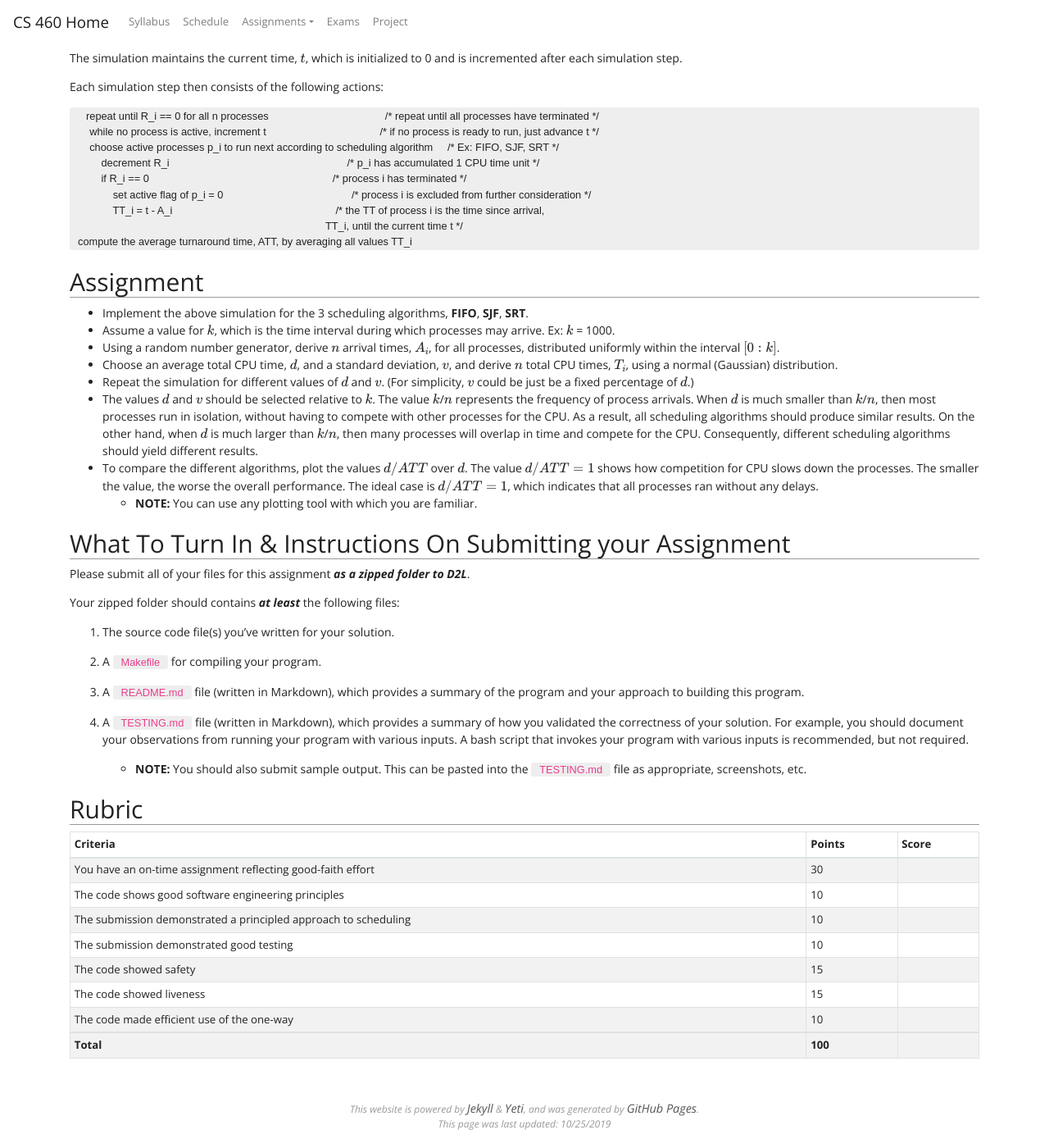
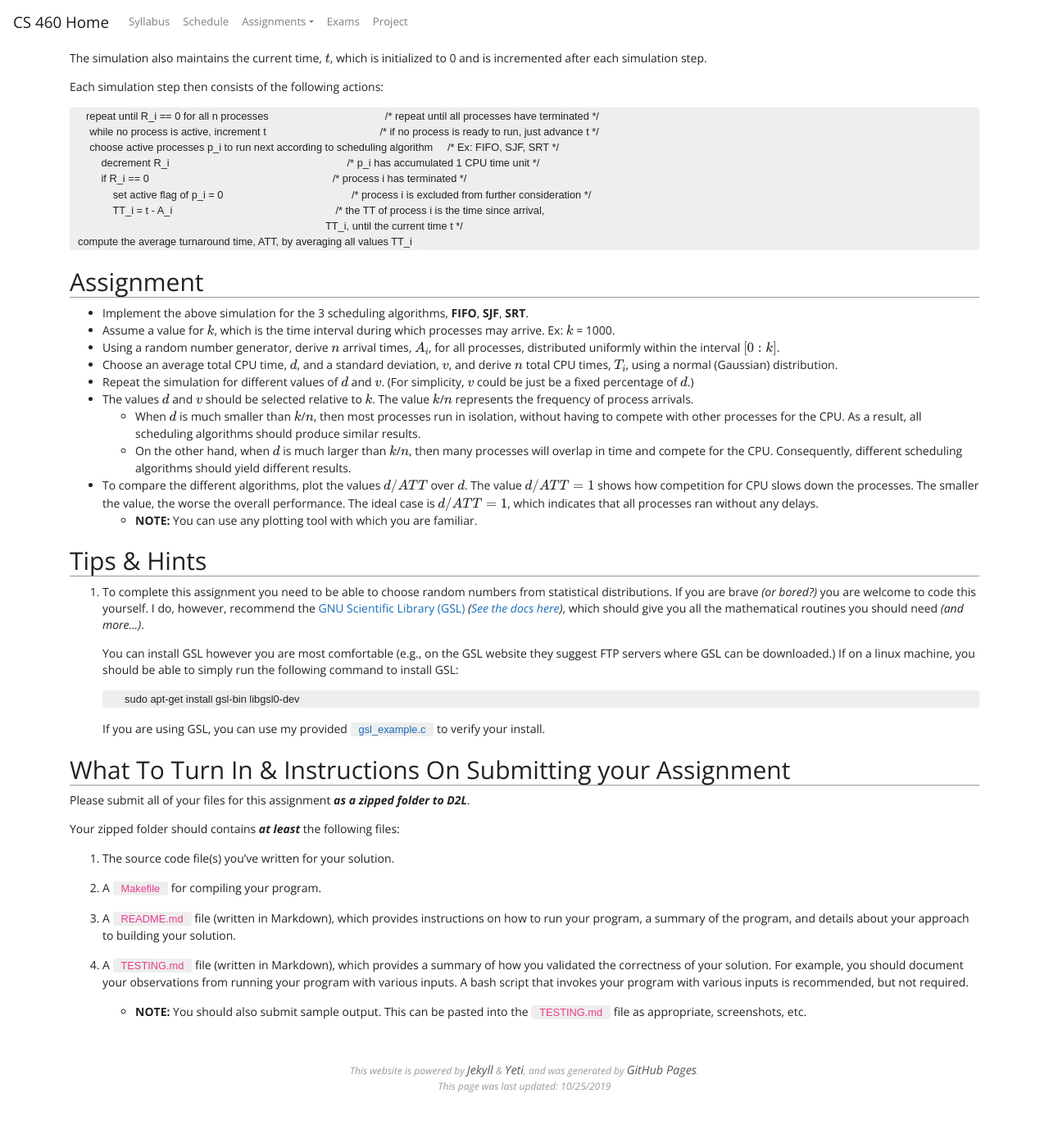
Before and after one commit to traviswpeters/cs460-2019-fall, a Jekyll site: the page built from a2.md, in a window 1280 px wide and 1400 px high, scrolled down 767 px. Shown: the whole window at 82% size. Built offline with Jekyll 4.4.1, drawn with Linux system fonts in a browser that asks for light colours; nearby versions of some CDN libraries; formulas are drawn with MathJax 3; our own code applies the rules of GitHub Pages for plain Markdown files; after the commit the page ends 2121 px from its top, so only the background shows below that.

````diff
--- a/_data/settings.yml
+++ b/_data/settings.yml
@@ -67,7 +67,7 @@ homeworks:
     url: 'https://ecat.montana.edu/d2l/home/553509'
     shortname: 'HW6'
     due: 'Due 11/08'
-    show: False
+    show: True
 
 assignments:
   a1:
@@ -86,7 +86,7 @@ assignments:
     due: 'Due 11/08'
     tinedue: '@10pm'
     duelong: 'Friday, November 8th, 2019 @10pm'
-    show: False # show on schedule?
+    show: True # show on schedule?
   a3:
     shortname: 'PA3'
     longname: 'Programming Assignment 3: ???'
--- a/a2.md
+++ b/a2.md
@@ -38,7 +38,7 @@ The table is initialized as follows:
 - Each $$T_i$$ is an integer chosen randomly from a normal (Gaussian) distribution with an average $$d$$ and a standard deviation $$v$$, where $$d$$ and $$v$$ are simulation parameters.
 - Each $$R_i$$ is initialized to $$T_i$$, since prior to execution, the remaining time is equal to the total CPU time required.
 
-The simulation maintains the current time, $$t$$, which is initialized to 0 and is incremented after each simulation step.
+The simulation also maintains the current time, $$t$$, which is initialized to 0 and is incremented after each simulation step.
 
 Each simulation step then consists of the following actions:
 ```
@@ -60,16 +60,31 @@ compute the average turnaround time, ATT, by averaging all values TT_i
 - Using a random number generator, derive $$n$$ arrival times, $$A_i$$, for all processes, distributed uniformly within the interval $$[0 : k]$$.
 - Choose an average total CPU time, $$d$$, and a standard deviation, $$v$$, and derive $$n$$ total CPU times, $$T_i$$, using a normal (Gaussian) distribution.
 - Repeat the simulation for different values of $$d$$ and $$v$$. (For simplicity, $$v$$ could be just be a fixed percentage of $$d$$.)
-- The values $$d$$ and $$v$$ should be selected relative to $$k$$. The value $$k$$/$$n$$ represents the frequency of process arrivals.
-When $$d$$ is much smaller than $$k$$/$$n$$, then most processes run in isolation, without having to compete with other processes for the CPU.
-As a result, all scheduling algorithms should produce similar results.
-On the other hand, when $$d$$ is much larger than $$k$$/$$n$$, then many processes will overlap in time and compete for the CPU.
-Consequently, different scheduling algorithms should yield different results.
+- The values $$d$$ and $$v$$ should be selected relative to $$k$$.
+The value $$k$$/$$n$$ represents the frequency of process arrivals.
+  - When $$d$$ is much smaller than $$k$$/$$n$$, then most processes run in isolation, without having to compete with other processes for the CPU.
+  As a result, all scheduling algorithms should produce similar results.
+  - On the other hand, when $$d$$ is much larger than $$k$$/$$n$$, then many processes will overlap in time and compete for the CPU.
+  Consequently, different scheduling algorithms should yield different results.
 - To compare the different algorithms, plot the values $$d / ATT$$ over $$d$$.
 The value $$d / ATT = 1$$ shows how competition for CPU slows down the processes.
 The smaller the value, the worse the overall performance.
 The ideal case is $$d / ATT = 1$$, which indicates that all processes ran without any delays.
   - **NOTE:** You can use any plotting tool with which you are familiar.
+
+## Tips & Hints
+
+1. To complete this assignment you need to be able to choose random numbers from statistical distributions.
+   If you are brave *(or bored?)* you are welcome to code this yourself.
+   I do, however, recommend the [GNU Scientific Library (GSL)](https://www.gnu.org/software/gsl/) *([See the docs here](https://www.gnu.org/software/gsl/doc/html/index.html))*,
+   which should give you all the mathematical routines you should need *(and more...)*.
+
+   You can install GSL however you are most comfortable (e.g., on the GSL website they suggest FTP servers where GSL can be downloaded.)
+   If on a linux machine, you should be able to simply run the following command to install GSL:
+  ```
+  sudo apt-get install gsl-bin libgsl0-dev
+  ```
+  If you are using GSL, you can use my provided [`gsl_example.c`]({{site.data.settings.code}}/gsl_example.c) to verify your install.
 
 ## What To Turn In & Instructions On Submitting your Assignment
 
@@ -81,13 +96,14 @@ Your zipped folder should contains ***at least*** the following files:
 
 2. A `Makefile` for compiling your program.
 
-3. A `README.md` file (written in Markdown), which provides a summary of the program and your approach to building this program.
+3. A `README.md` file (written in Markdown), which provides instructions on how to run your program, a summary of the program, and details about your approach to building your solution.
 
 4. A `TESTING.md` file (written in Markdown), which provides a summary of how you validated the correctness of your solution.
 For example, you should document your observations from running your program with various inputs.
 A bash script that invokes your program with various inputs is recommended, but not required.
 - **NOTE:** You should also submit sample output. This can be pasted into the `TESTING.md` file as appropriate, screenshots, etc.
 
+{% comment %}
 ## Rubric
 
 {:.table .table-hover .table-striped .table-bordered .table-sm}
@@ -103,3 +119,4 @@ A bash script that invokes your program with various inputs is recommended, but
 | ---------------------------------------------------------------------------- | ------- |------ |
 | **Total**                                                                    | **100** |       |
 | ---------------------------------------------------------------------------- | ------- |------ |
+{% endcomment %}
````
Also changed, not shown: index.md (+4 -3 lines), 1 other file.
